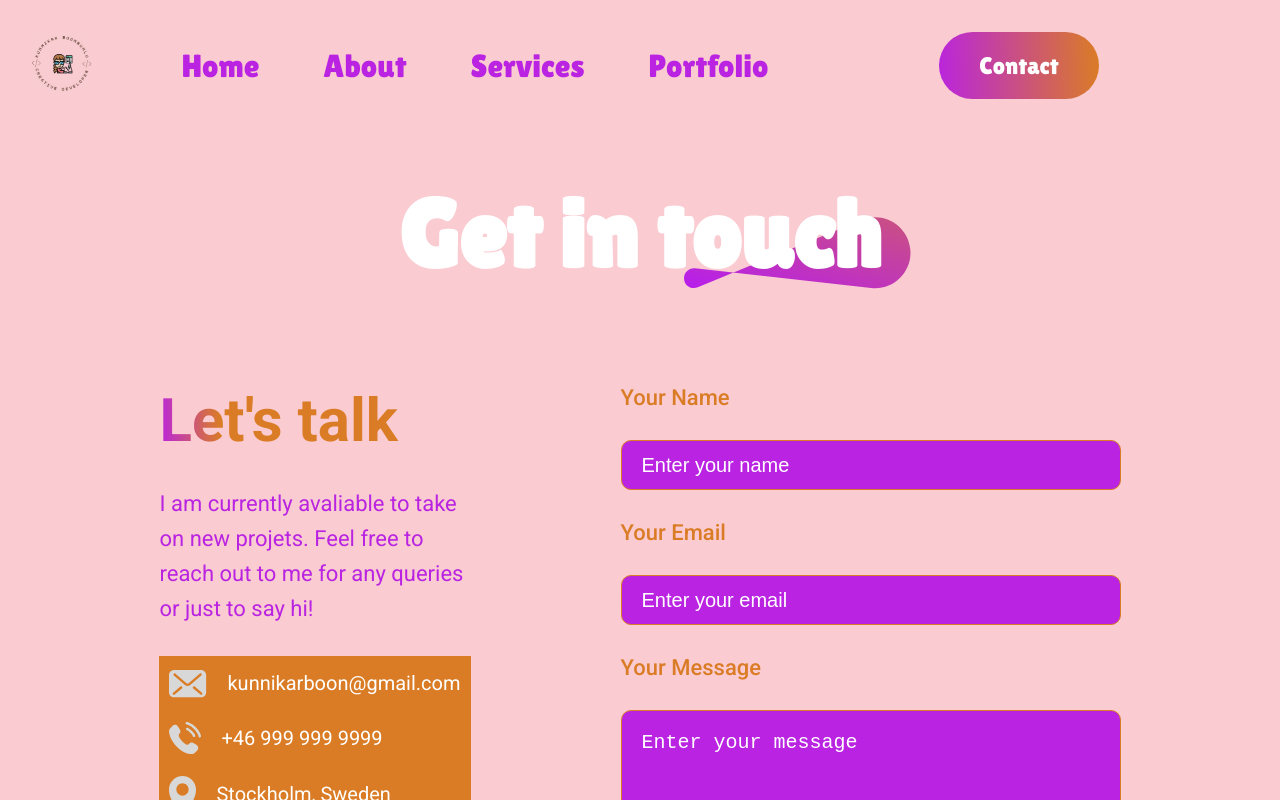
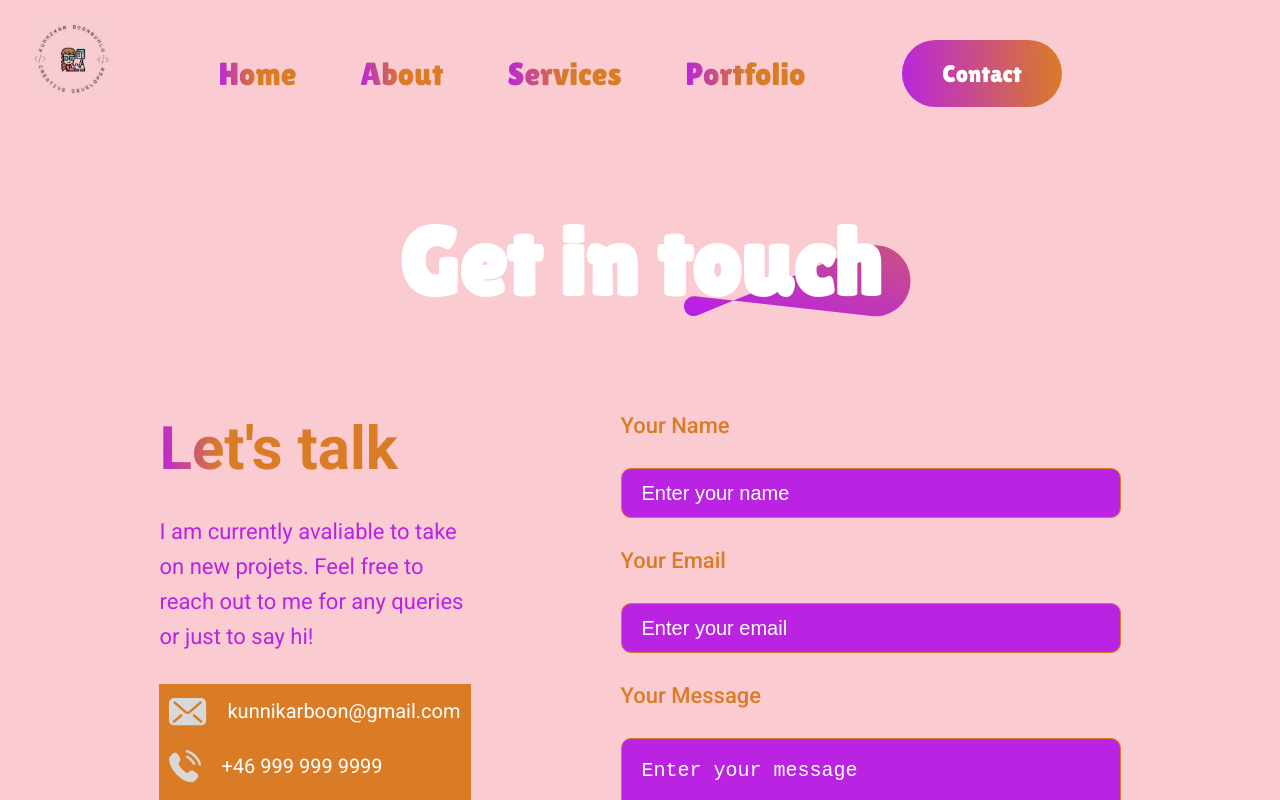
Before and after one commit to KunnikarB/portfolio, a React (Vite) app: page /contact in a window 1280 px wide. Shown: the top 800 px of the page. Built offline with nearby package versions, Linux system fonts and the light colour scheme.

Commit message:
modified Navbar.css

```diff
--- a/src/Components/Navbar/Navbar.css
+++ b/src/Components/Navbar/Navbar.css
@@ -10,13 +10,15 @@
   align-items: center;
   justify-content: space-around;
   margin: 2em 6em;
+  padding: 20px 0;
+  margin: 20px 170px;
 }
 
 .logo {
   display: block;
   position: fixed;
-  left: 30px;
-  width: 4em;
+  left: 2em;
+  width: 5em;
 }
 
 .nav-menu {
@@ -30,7 +32,10 @@
 
 .nav-menu a {
   text-decoration: none;
-  color: #B923E1;
+  background: linear-gradient(267deg, #DA7C25 50%, #B923E1 100%);
+  background-clip: text;
+  -webkit-background-clip: text;
+  -webkit-text-fill-color: transparent;
 }
 
 .nav-menu a:hover {
@@ -68,6 +73,7 @@
 @media(max-width: 768px) {
   .navbar {
     margin: 20px 50px;
+
   }
 
   .nav-contact {
@@ -113,3 +119,25 @@
   }
 
 }
+
+@media(max-width: 1024px) {
+
+  .navbar {
+    margin-top: 20px;
+
+  }
+
+  .nav-menu {
+    font-size: 1.5em;
+  }
+
+  .nav-contact {
+    padding: 10px 20px;
+    font-size: 1.5em;
+  }
+
+  .logo {
+    width: 4em;
+  }
+
+}
```
